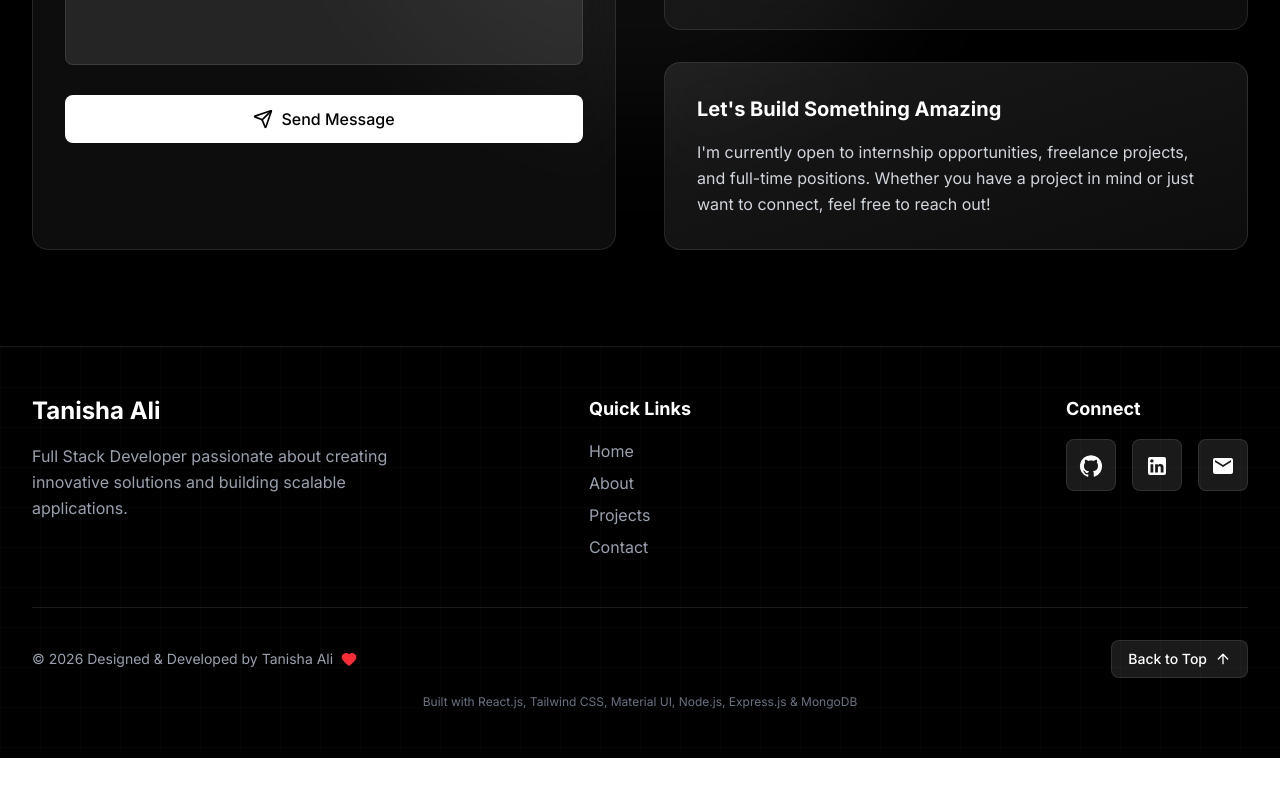
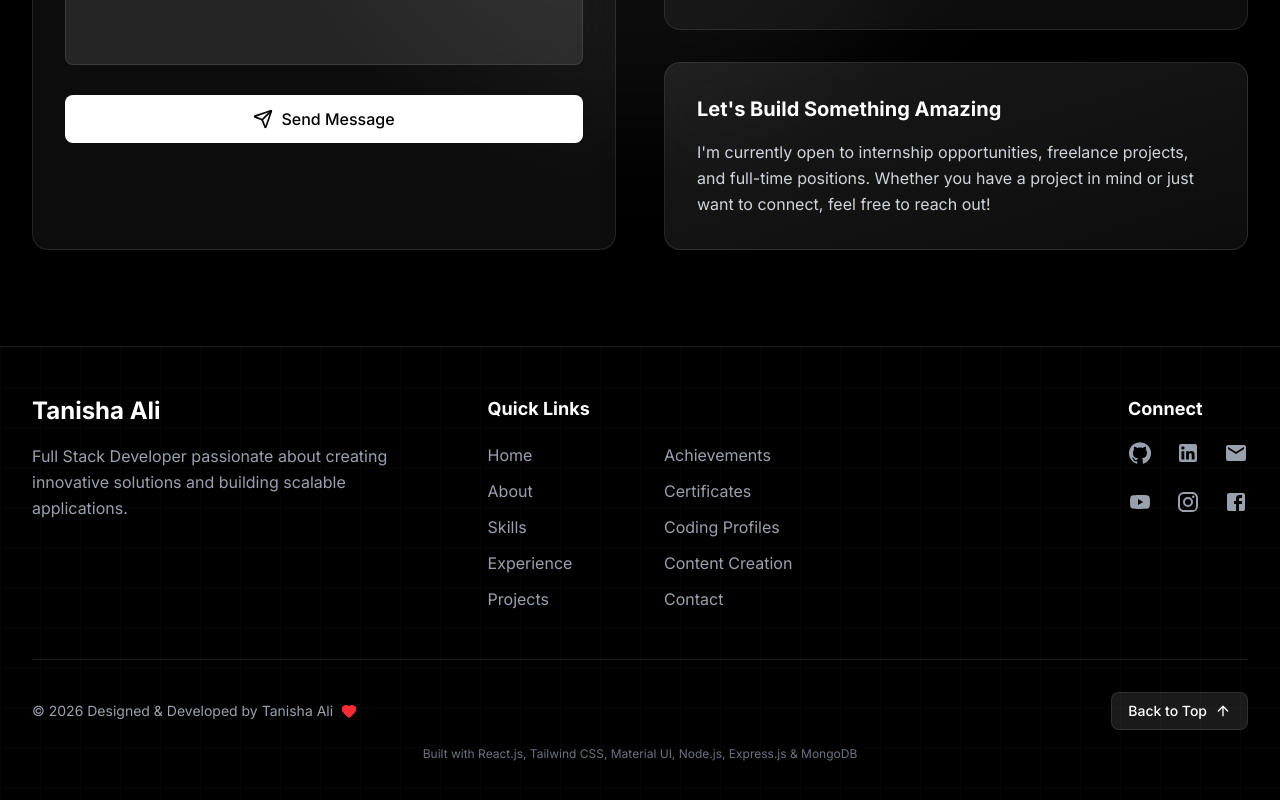
Before and after one commit to tanisha971/portfolio-of-tanisha, a React (Vite) app in the folder client/: page / in a window 1280 px wide. Shown: the part 9541-10341 px from the top of the page. Before the commit the page ends 10299 px from the top, so only its background shows below. Built offline with nearby package versions, Linux system fonts and the light colour scheme; no server answers.

Commit message:
updated footer

```diff
--- a/client/src/components/Footer/Footer.jsx
+++ b/client/src/components/Footer/Footer.jsx
@@ -3,6 +3,10 @@ import { ArrowUp, Heart } from 'lucide-react';
 import GitHubIcon from '@mui/icons-material/GitHub';
 import LinkedInIcon from '@mui/icons-material/LinkedIn';
 import EmailIcon from '@mui/icons-material/Email';
+import YouTubeIcon from "@mui/icons-material/YouTube";
+import InstagramIcon from "@mui/icons-material/Instagram";
+import FacebookIcon from "@mui/icons-material/Facebook";
+
 
 export default function Footer() {
   const scrollToTop = () => {
@@ -12,16 +16,29 @@ export default function Footer() {
   const currentYear = new Date().getFullYear();
 
   const footerLinks = [
-    { name: 'Home', href: '#home' },
-    { name: 'About', href: '#about' },
-    { name: 'Projects', href: '#projects' },
-    { name: 'Contact', href: '#contact' },
+    [
+      { name: "Home", href: "#home" },
+      { name: "About", href: "#about" },
+      { name: "Skills", href: "#skills" },
+      { name: "Experience", href: "#experience" },
+      { name: "Projects", href: "#projects" },
+    ],
+    [
+      { name: "Achievements", href: "#achievements" },
+      { name: "Certificates", href: "#certificates" },
+      { name: "Coding Profiles", href: "#coding-profiles" },
+      { name: "Content Creation", href: "#content-creation" },
+      { name: "Contact", href: "#contact" },
+    ],
   ];
 
   const socialLinks = [
-    { icon: GitHubIcon, href: 'https://github.com', label: 'GitHub' },
-    { icon: LinkedInIcon, href: 'https://linkedin.com', label: 'LinkedIn' },
-    { icon: EmailIcon, href: 'mailto:tanisha.ali@example.com', label: 'Email' },
+    { icon: GitHubIcon, href: 'https://github.com/tanisha971', label: 'GitHub', hover: "hover:text-gray-300 hover:drop-shadow-[0_0_12px_rgba(255,255,255,0.7)]", },
+    { icon: LinkedInIcon, href: 'https://linkedin.com/in/tanisha-ali-727b02277/', label: 'LinkedIn', hover: "hover:text-[#0A66C2] hover:drop-shadow-[0_0_12px_rgba(255,255,255,0.7)]", },
+    { icon: EmailIcon, href: 'mailto:tanishaali67@gmail.com', label: 'Email', hover: "hover:text-red-400 hover:drop-shadow-[0_0_12px_rgba(255,255,255,0.7)]", },
+    { icon: YouTubeIcon, label: 'YouTube', href: 'https://youtube.com/@tanishas_tech_world', hover: "hover:text-[#FF0000] hover:drop-shadow-[0_0_12px_rgba(255,255,255,0.7)]", },
+    { icon: InstagramIcon, label: 'Instagram', href: 'https://instagram.com/tanishas_tech_world', hover: "hover:text-[#E4405F] hover:drop-shadow-[0_0_12px_rgba(255,255,255,0.7)]", },
+    { icon: FacebookIcon, label: 'Facebook', href: 'https://www.facebook.com/tanishastechworld/', hover: "hover:text-[#1877F2] hover:drop-shadow-[0_0_12px_rgba(255,255,255,0.7)]", },
   ];
 
   return (
@@ -29,7 +46,7 @@ export default function Footer() {
       <div className="absolute inset-0 bg-[linear-gradient(rgba(255,255,255,0.02)_1px,transparent_1px),linear-gradient(90deg,rgba(255,255,255,0.02)_1px,transparent_1px)] bg-[size:40px_40px]"></div>
 
       <div className="max-w-7xl mx-auto relative z-10">
-        <div className="grid md:grid-cols-3 gap-8 mb-12">
+        <div className="grid grid-cols-1 md:grid-cols-3 gap-12 mb-12">
           {/* Brand */}
           <motion.div
             initial={{ opacity: 0, y: 20 }}
@@ -51,19 +68,32 @@ export default function Footer() {
             transition={{ duration: 0.5, delay: 0.1 }}
             className="md:mx-auto"
           >
-            <h4 className="text-lg font-bold text-white mb-4">Quick Links</h4>
-            <ul className="space-y-2">
-              {footerLinks.map((link) => (
+            <h4 className="text-lg font-bold text-white mb-5">
+              Quick Links
+            </h4>
+
+            <div className="grid grid-cols-2 gap-x-12 gap-y-2">
+
+              {footerLinks.map((column, columnIndex) => (
+                <ul key={columnIndex} className="space-y-3">
+
+                  {column.map((link) => (
                     <li key={link.name}>
+
                       <a
                         href={link.href}
-                    className="text-gray-400 hover:text-white transition-colors"
+                        className="text-gray-400 hover:text-white transition-colors duration-300"
                       >
                         {link.name}
                       </a>
+
                     </li>
                   ))}
+
                 </ul>
+              ))}
+
+            </div>
           </motion.div>
 
           {/* Social Links */}
@@ -75,19 +105,26 @@ export default function Footer() {
             className="md:ml-auto"
           >
             <h4 className="text-lg font-bold text-white mb-4">Connect</h4>
-            <div className="flex gap-4">
+            <div className="grid grid-cols-3 gap-6 w-fit">
+
   {socialLinks.map((social) => (
     <a
       key={social.label}
       href={social.href}
       target="_blank"
       rel="noopener noreferrer"
-                  className="p-3 bg-white/10 rounded-lg hover:bg-white/20 transition-all duration-300 hover:scale-110 border border-white/10"
       aria-label={social.label}
+      className="group transition-all duration-300 hover:-translate-y-1"
     >
-                  <social.icon size={20} className="text-white" />
+
+      <social.icon
+        sx={{ fontSize: 24 }}
+        className={`text-gray-400 transition-all duration-300 ${social.hover}`}
+      />
+
     </a>
   ))}
+
 </div>
           </motion.div>
         </div>
```
Lines whose indentation alone changed are shown as unchanged.
